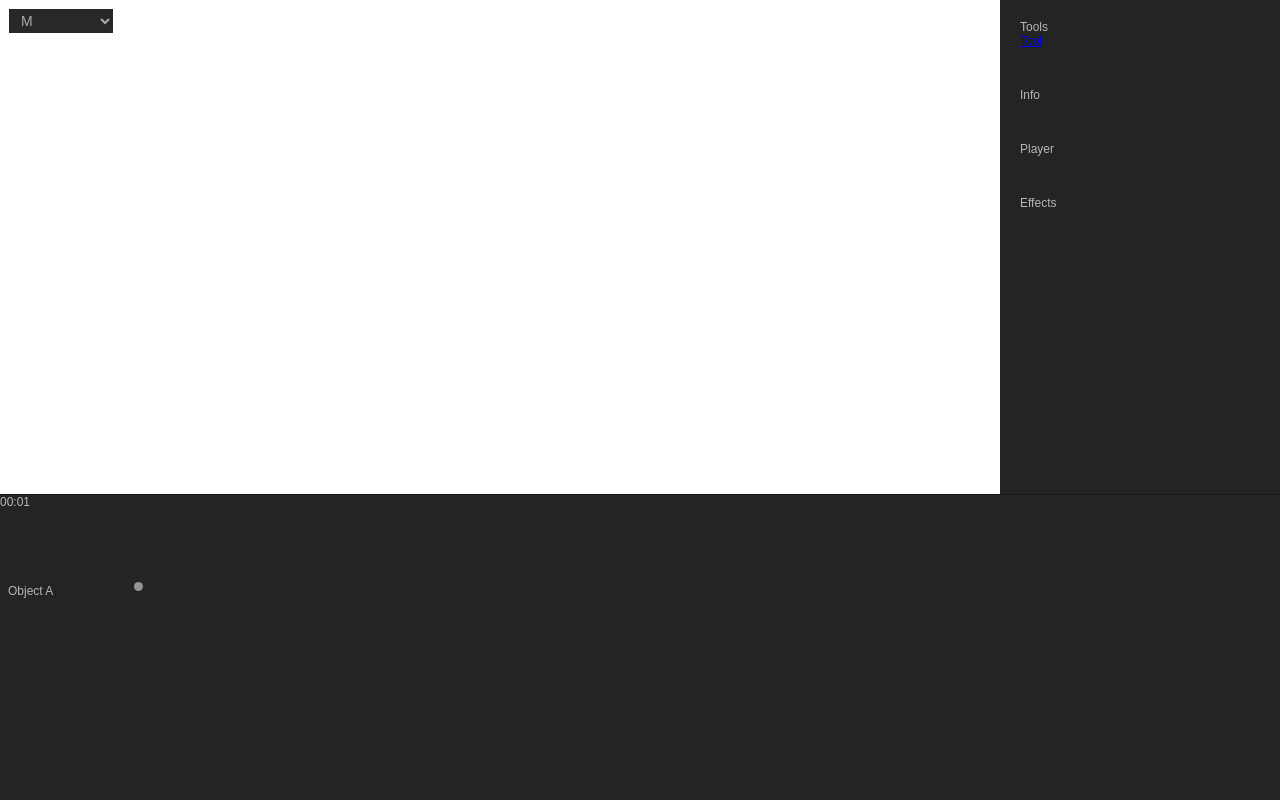
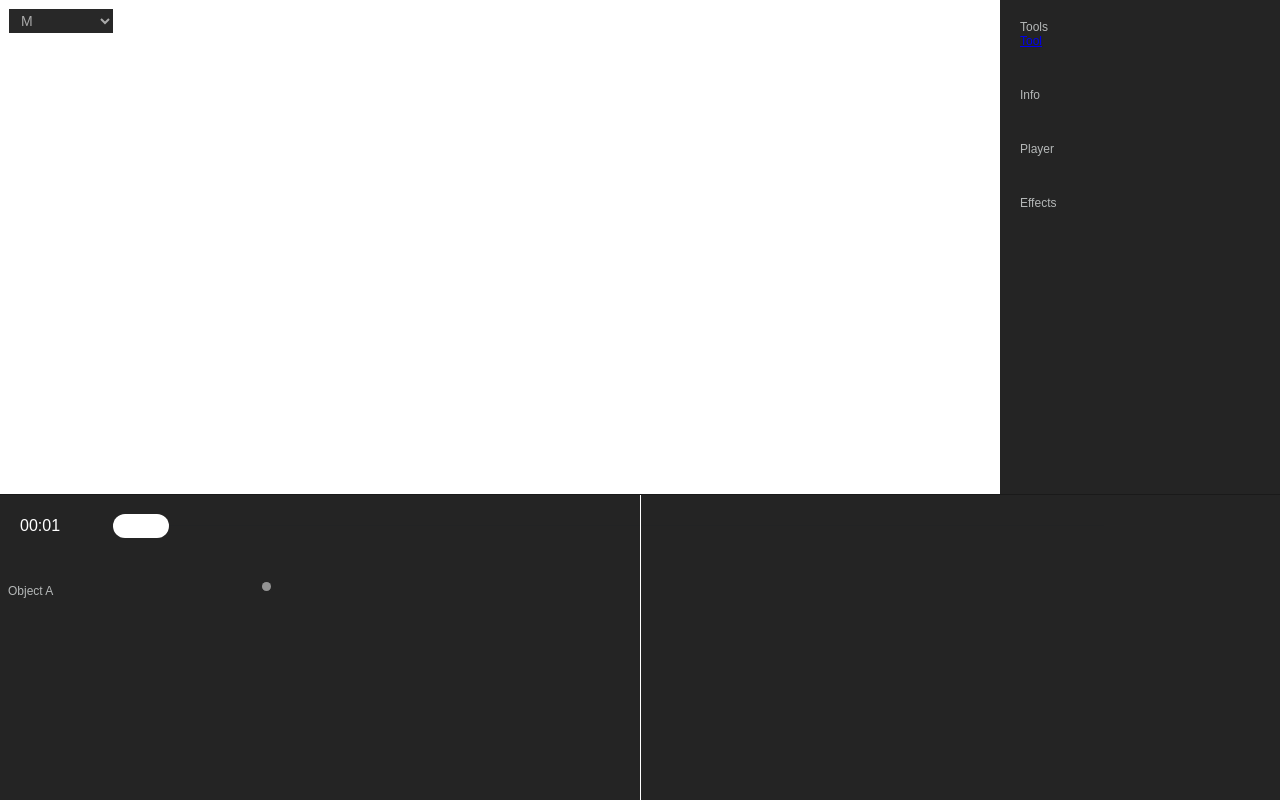
Before and after one commit to nnnnic/playground-ae, a plain HTML site: page m/index.html in a window 1280 px wide. Drawn offline with Linux system fonts and the light colour scheme.

Commit message:
half broken playhead

```diff
--- a/m/commands.js
+++ b/m/commands.js
@@ -226,7 +226,6 @@ Commands = {
     setTimelinePosition: function(time) {
         AE.executeExtendScript("app.project.selection[0].time = " + time);
         document.getElementById("frameSeek").value = time;
-
     },
 
     getTimelinePosition: function(time) {
@@ -397,19 +396,20 @@ Commands = {
             for(var i = 0; i < _layersObject.length; i++) {
                 var layer = _layersObject[i];
                 //if(layer === "null") { continue };
-                textBuffer.push("<div class=\"timeline-title\">"+layer.name+"</div>");
+                textBuffer.push("<li class=\"timeline-layer\">");
+                textBuffer.push("<header class=\"timeline-title\">"+layer.name+"</header>");
                 textBuffer.push("<div class=\"timeline-animation\" id=\"timeline-animation-width\">");
                 textBuffer.push("<div class=\"timeline-animation-element ui-draggable\" style=\"left: " + secondsToPixels(layer.inPoint) + "px; width: " + secondsToPixels(layer.clipDuration) + "px;\"></div>");
                 textBuffer.push("<div class=\"icon-keyframe ui-draggable\" style=\"left: " + (secondsToPixels(layer.outPoint) - 20) + "px\"></div>");
                 textBuffer.push("<div class=\"icon-keyframe ui-draggable\" style=\"left: " + secondsToPixels(layer.inPoint) + "px\"></div>");
                 textBuffer.push("</div>");
-                textBuffer.push("<div class=\"timeline-scrollspace\"></div>");
                 textBuffer.push("</div>");
+                textBuffer.push("</li>");
                 //console.log(secondsToPixels(layer.startTime))
             }
             //console.log(textBuffer)
             var text = String(textBuffer.join(""));
-            document.getElementById("t-ObjectA").innerHTML = text;
+            document.getElementById("t-object").innerHTML = text;
             Commands.getTimelinePosition();
         }
     }
--- a/m/index.html
+++ b/m/index.html
@@ -21,6 +21,8 @@
     <option value="../wizard/index.html">Help</option>
   </select>
   <script>
+
+
   var timeOut = null;
   window.onresize = function(){
      if(timeOut != null) clearTimeout(timeOut);
@@ -58,58 +60,36 @@
 
  <div class="timeline">
 
+   <div id="playhead"></div>
+
   <header class="timeline-header">
     <div id="marker-time">00:01</div>
   </header>
 
-  <!-- <div class="timeline-header">
-    <div class="timeline-header-title">
-        Selected Z
-    </div>
-    <div class="timeline-header-animation">
-      Action
-      <button class="select">Open / Close</button>
-
-    </div>
-    <div class="timeline-playback">
-        Duration
-      <input class="timeline-time" id="timeline-time" placeholder="1" value="3">
-       <button class="" id="playBack">▶</button>
-      </div>
-
-  </div> -->
-
   <div class="timeline-scroll">
 
-    <div class="timeline-object222222">
-      <div class="timeline-title">
+    <div class="timeline-animation-marker" id="ticks">
 
-      </div>
-      <div class="timeline-animation-marker" id="ticks">
+      <input type='range' class="topcoat-range-input" id='frameSeek' value="0" min="0" max=".2" step=".01" onchange="AE.activeItem.time=this.value; Commands.getTimelinePosition()"/>
 
-
-        <input type='range' class="topcoat-range-input" id='frameSeek' value="0" min="0" max=".2" step=".01" onchange="AE.activeItem.time=this.value; Commands.getTimelinePosition()"/>
-        <svg id="timeline-ruler"></svg>
-      </div>
-      <div class="timeline-scrollspace">
-      </div>
-
+      <svg id="timeline-ruler"></svg>
     </div>
 
-    <div class="timeline-object" id="t-ObjectA">
-      <div class="timeline-title">
-        Object A
-      </div>
-      <div class="timeline-animation" id="timeline-animation-width">
-        <div class="timeline-animation-element"></div>
-        <div class="icon-keyframe" ></div>
-        <div class="icon-keyframe" ></div>
-      </div>
-      <div class="timeline-scrollspace">
-      </div>
-    </div>
+    <ul class="timeline-object" id="t-object">
+      <li class="timeline-layer">
 
+        <header class="timeline-title">
+          Object A
+        </header>
 
+        <div class="timeline-animation" id="timeline-animation-width">
+          <div class="timeline-animation-element"></div>
+          <div class="icon-keyframe" ></div>
+          <div class="icon-keyframe" ></div>
+        </div>
+
+      </li>
+    </ul>
 
    </div>
 </div>
--- a/m/style.css
+++ b/m/style.css
@@ -420,13 +420,12 @@ div,p,h1,h2,h3,h4,h5,span{
   height: 306px;
   margin: 0;
   border-top: 1px solid #1a1a1a;
-  overflow: auto;
 }
 
 .timeline-header {
   position: fixed;
   width: 100%;
-  background: #242424;
+  background: transparent;
   height: 44px;
   display: block;
   z-index: 100;
@@ -466,12 +465,23 @@ div,p,h1,h2,h3,h4,h5,span{
 */
 
 .timeline-scroll {
-  height: 144px;
+  position: absolute;
+  height: 100%;
   width: 100%;
+  z-index: 200;
 }
 .timeline-object{
+  width: 100%;
+  height: inherit;
+  overflow: auto;
+  list-style: none;
+  margin: 0;
+  padding: 0;
+}
+  .timeline-layer {
+    position: relative;
+    display: block;
     height: 60px;
-  width: 100%;
   }
     .timeline-title,
     .timeline-animation,
@@ -482,15 +492,26 @@ div,p,h1,h2,h3,h4,h5,span{
       float:left;
     }
   .timeline-title{
+    left: 0;
     width: 10%;
+    display: block;
     padding: 6px 4px 2px 8px;
+    z-index: 150;
+    background: #242424;
   }
   .timeline-animation{
-  width:88%;
-  padding: 0px;
+    padding: 0;
     position:relative;
   }
-
+#frameSeek,
+.timeline-animation {
+  width:88%;
+  left: 10%;
+}
+#frameSeek {
+  position: absolute;
+  top: 30px;
+}
 .timeline-scrollspace{
   width:2%;
   border:none;
@@ -543,13 +564,15 @@ div,p,h1,h2,h3,h4,h5,span{
   display: block;
   width: auto;
 }
-.marker-time {
+#marker-time {
   position:absolute;
-  left:20px;
-  top:1px;
+  left: 20px;
+  top: 22px;
   -webkit-user-select: none;
   cursor:default;
   text-align:left;
+  font-size: 16px;
+  color: #fff;
 }
 .marker-time.left{
   left:-35px;
@@ -594,11 +617,6 @@ div,p,h1,h2,h3,h4,h5,span{
 
 /* topcoat overrides */
 
-.topcoat-range-input {
-  position: absolute;
-  top: 30px;
-  width: 100%;
-}
 .range-input,
 .topcoat-range-input,
 .topcoat-range-input--vertical {
@@ -618,6 +636,21 @@ div,p,h1,h2,h3,h4,h5,span{
 .topcoat-range-input--vertical::-webkit-slider-thumb {
   cursor: pointer;
   -webkit-appearance: none;
+}
+
+#playhead {
+/* hiding for now */
+  display: none;
+
+  position: absolute;
+  top: 0;
+  left: 50%;
+  z-index: 1000;
+  content: '';
+  width: 1px;
+  height: 100%;
+  display: block;
+  background-color: white;
 }
 
 .range-input::-moz-range-thumb,
```
Also changed, not shown: 1 other file. Lines whose indentation alone changed are shown as unchanged.
